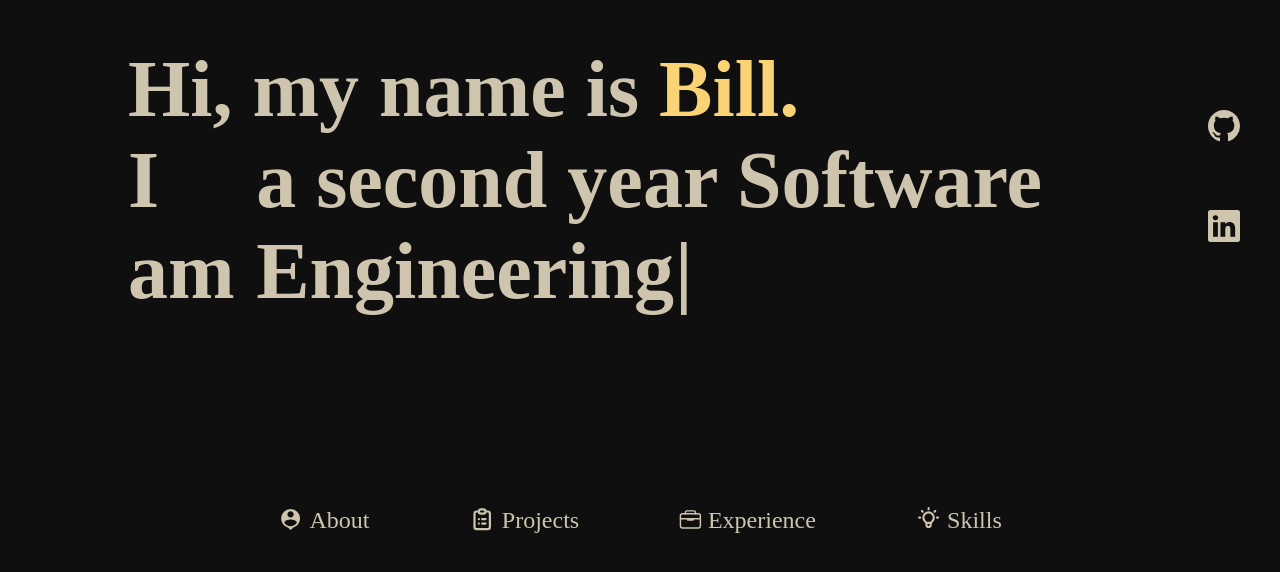
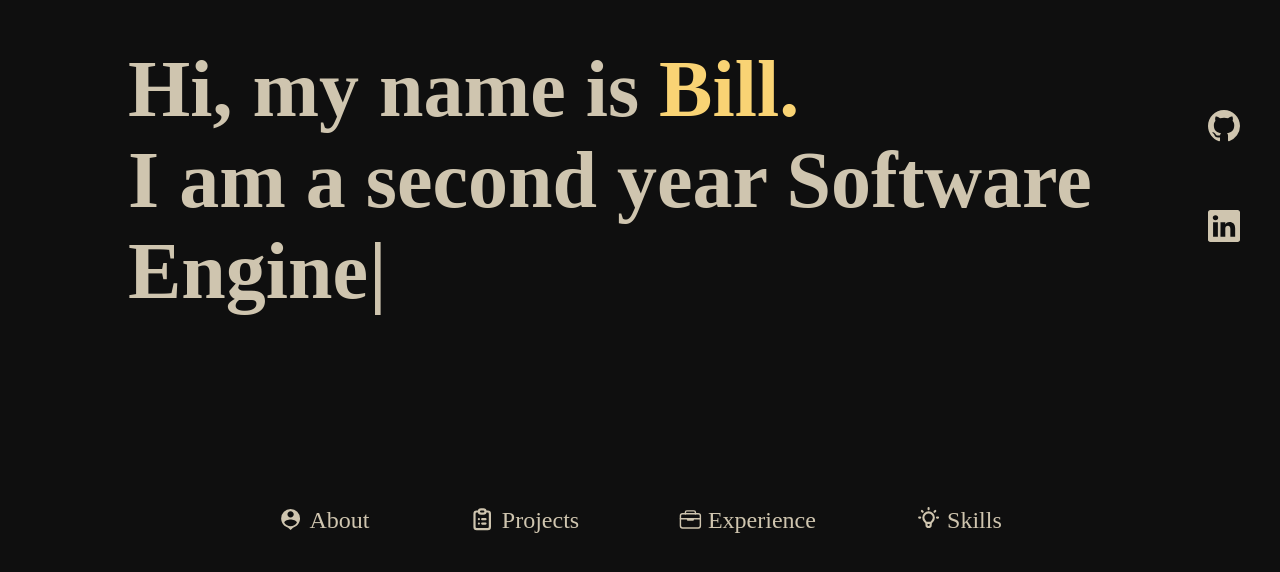
Before and after one commit to billwonggg/bill-wong-portfolio, a React (Create React App) app: page / in a window 1280 px wide. Shown: the part 220-792 px from the top of the page. Built offline with nearby package versions, Linux system fonts and the light colour scheme.

Commit message:
update profile card content

```diff
--- a/src/components/HomeProfileCard/ProfileCard.tsx
+++ b/src/components/HomeProfileCard/ProfileCard.tsx
@@ -9,8 +9,14 @@ const ProfileCard = () => {
       <span className={styles.introName}>Bill.</span>
       <br />
       <div className={styles.typewriter}>
-        I am&nbsp;
-        <Typewriter options={{ strings: MyHomeProfile.headlines, autoStart: true, loop: true }} />
+        <Typewriter
+          options={{
+            strings: MyHomeProfile.headlines,
+            autoStart: true,
+            loop: true,
+            deleteSpeed: 0.4,
+          }}
+        />
       </div>
     </div>
   );
--- a/src/content/MyHomeProfile.tsx
+++ b/src/content/MyHomeProfile.tsx
@@ -2,13 +2,13 @@ import HomeProfile from "../models/HomeProfile";
 
 const MyHomeProfile: HomeProfile = {
   headlines: [
-    "a second year Software Engineering student.",
-    "passionate about technology and innovation.",
-    "an aspiring Software Engineer.",
-    "eager to learn new skills.",
-    "a hobbyist competitive programmer.",
+    "I am a second year Software Engineering student.",
+    "I have a great passion for technology.",
+    "I am always eager to learn new skills.",
+    "I like working on full stack personal projects.",
+    "I am looking for my first internship.",
+    "I am an aspiring Software Engineer.",
   ],
-  description: "Second Year Software Engineering Student at UNSW",
 };
 
 export default MyHomeProfile;
--- a/src/models/HomeProfile.tsx
+++ b/src/models/HomeProfile.tsx
@@ -1,4 +1,3 @@
 export default interface HomeProfile {
   headlines: string[];
-  description: string;
 }
```
